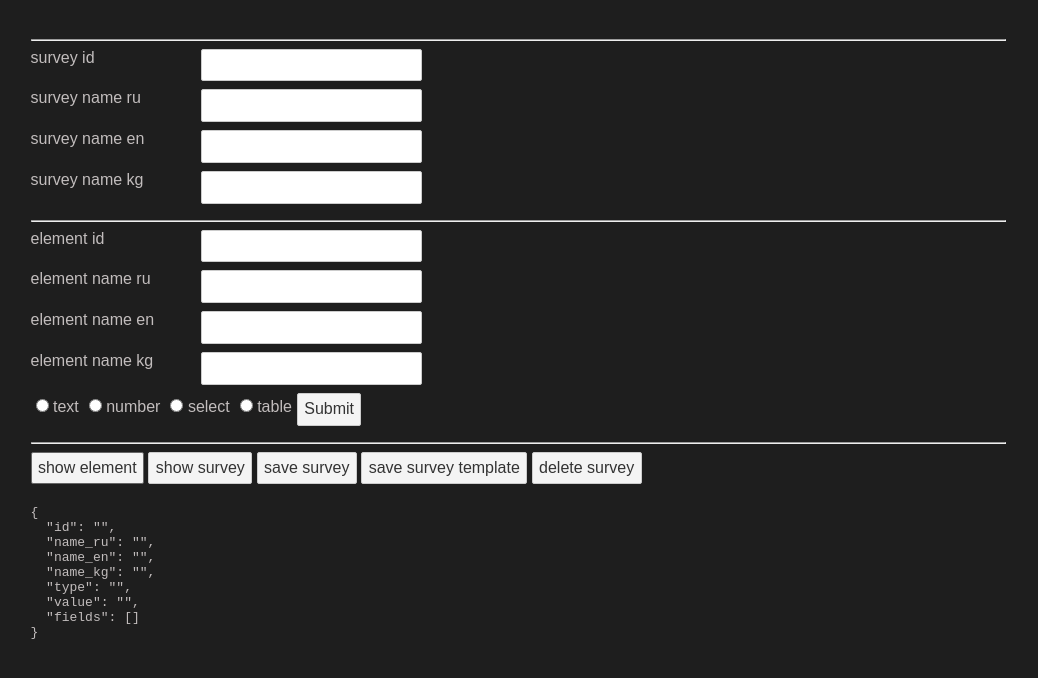
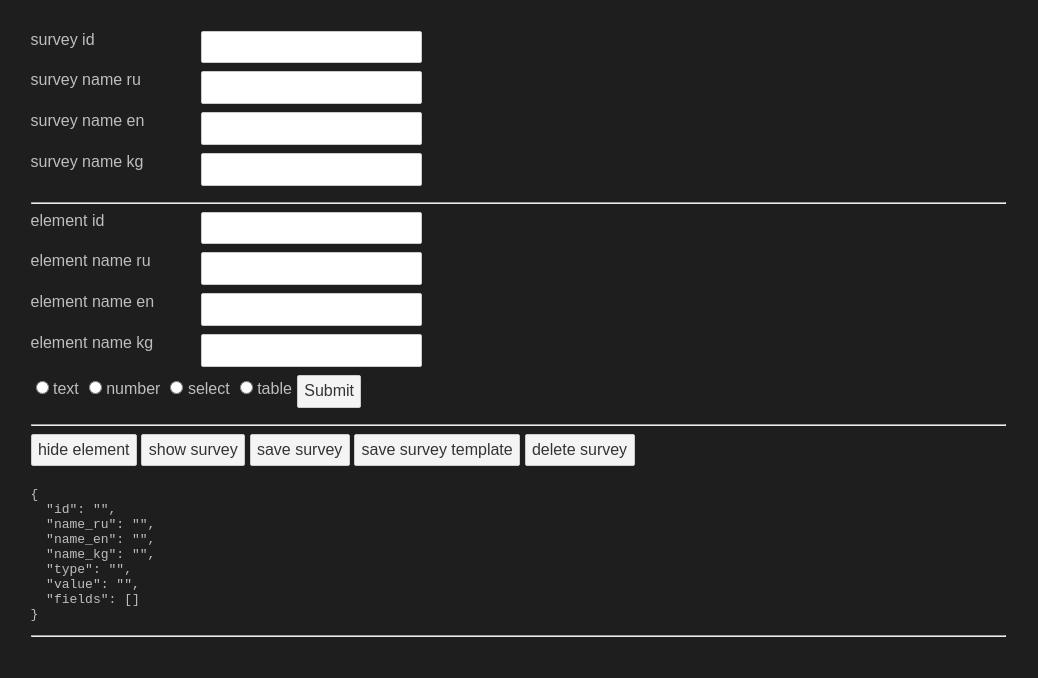
Before and after one commit to maratismailov/survey_editor, a Svelte app: page / in a window 1280 px wide. Both pictures are taken after a click on the button "show element". Shown: the top 678 px of the page, without its empty margins (0-1038 px from the left). Built offline with nearby package versions, Linux system fonts and the light colour scheme.

Commit message:
Update Form.svelte and Constructor.svelte

```diff
--- a/src/components/Form.svelte
+++ b/src/components/Form.svelte
@@ -2,9 +2,23 @@
   export let survey;
   export let element;
   export let column;
-  export let submit_element;
+
+  const submit_element = () => {
+    console.log("blank", blank_element);
+    console.log(element);
+    survey.survey_body.push(element);
+    survey = survey;
+    element = { ...blank_element };
+    element.fields = [];
+    column = { ...blank_column };
+  };
+
+  const add_column = () => {
+    element.fields.push(column);
+    column = { ...blank_column };
+    document.getElementById("select_type").selectedIndex = 0;
+  };
 </script>
-
 
 <style>
   .form_element {
--- a/src/pages/Constructor.svelte
+++ b/src/pages/Constructor.svelte
@@ -1,6 +1,6 @@
 <script>
   import Parsed from "../components/Parsed.svelte";
-  import Form from '../components/Form.svelte'
+  import Form from "../components/Form.svelte";
 
   let surveys = [];
   let survey = {
@@ -40,10 +40,8 @@
   let element_type = "";
 
   let parsed_body = [];
-  let pretty_element = "";
-  let pretty_survey = "";
-  let form_is_active = false;
-  let table_fields = [];
+  let pretty_element = null;
+  let pretty_survey = null;
   let types = ["choose type", "text", "number", "select", "table"];
   if (
     localStorage.getItem("survey") !== "" &&
@@ -57,25 +55,19 @@
     localStorage.setItem("surveys", "[]");
     surveys = JSON.parse(localStorage.getItem("surveys"));
   }
-  let add_element;
-  const survey_name = "nana";
 
-  const submit_element = () => {
-    console.log("blank", blank_element);
-    console.log(element);
-    survey.survey_body.push(element);
-    survey = survey;
-    // parsed_body = new Parse(survey.survey_body);
-    // parsed_body = parsed_body;
-    element = { ...blank_element };
-    element.fields = [];
-    column = { ...blank_column };
-  };
   const show_element = () => {
     pretty_element = JSON.stringify(element, undefined, 2);
   };
+  const hide_element = () => {
+    pretty_element = null;
+  };
   const show_survey = () => {
     pretty_survey = JSON.stringify(survey, undefined, 2);
+  };
+
+  const hide_survey = () => {
+    pretty_survey = null;
   };
   const save_survey_template = () => {
     localStorage.setItem("survey", JSON.stringify(survey));
@@ -87,25 +79,23 @@
   const delete_survey = () => {
     localStorage.setItem("survey", "");
   };
-  const add_column = () => {
-    element.fields.push(column);
-    column = { ...blank_column };
-    document.getElementById("select_type").selectedIndex = 0;
-  };
 </script>
 
-<style>
-
-</style>
-
-<Parsed survey={survey.survey_body} />
+<Form {survey} {element} {column} />
 <hr />
 
-<Form survey={survey} element={element} submit_element={submit_element} column={column}/>
-<hr />
-
-<button on:click={show_element}>show element</button>
-<button on:click={show_survey}>show survey</button>
+{#if !pretty_element}
+  <button on:click={show_element}>show element</button>
+{/if}
+{#if pretty_element}
+  <button on:click={hide_element}>hide element</button>
+{/if}
+{#if !pretty_survey}
+  <button on:click={show_survey}>show survey</button>
+{/if}
+{#if pretty_survey}
+  <button on:click={hide_survey}>hide survey</button>
+{/if}
 <button on:click={save_survey}>save survey</button>
 <button on:click={save_survey_template}>save survey template</button>
 <button on:click={delete_survey}>delete survey</button>
@@ -117,3 +107,7 @@
 {#if pretty_survey}
   <pre>{pretty_survey}</pre>
 {/if}
+
+<hr />
+
+<Parsed survey={survey.survey_body} />
```
